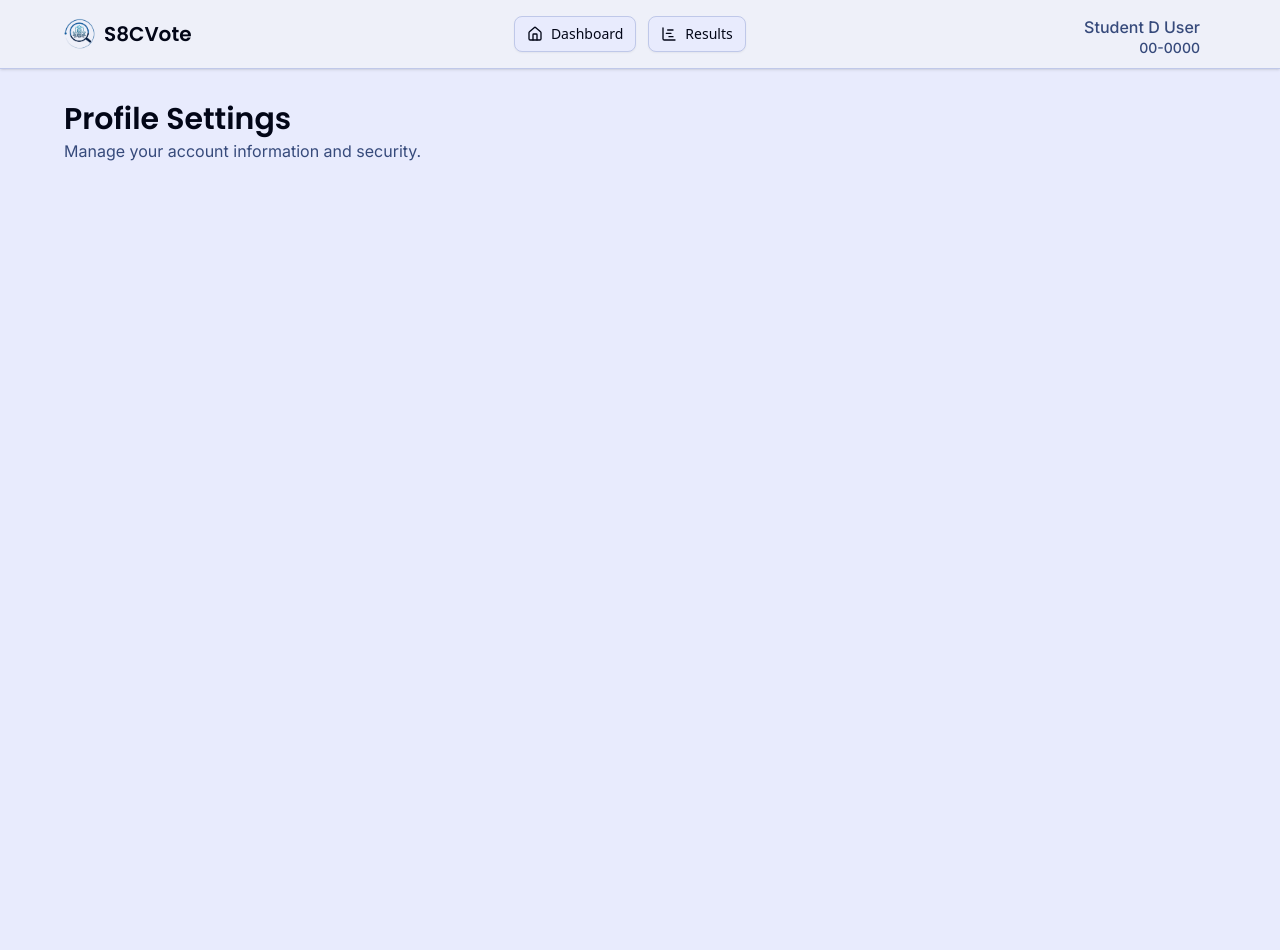
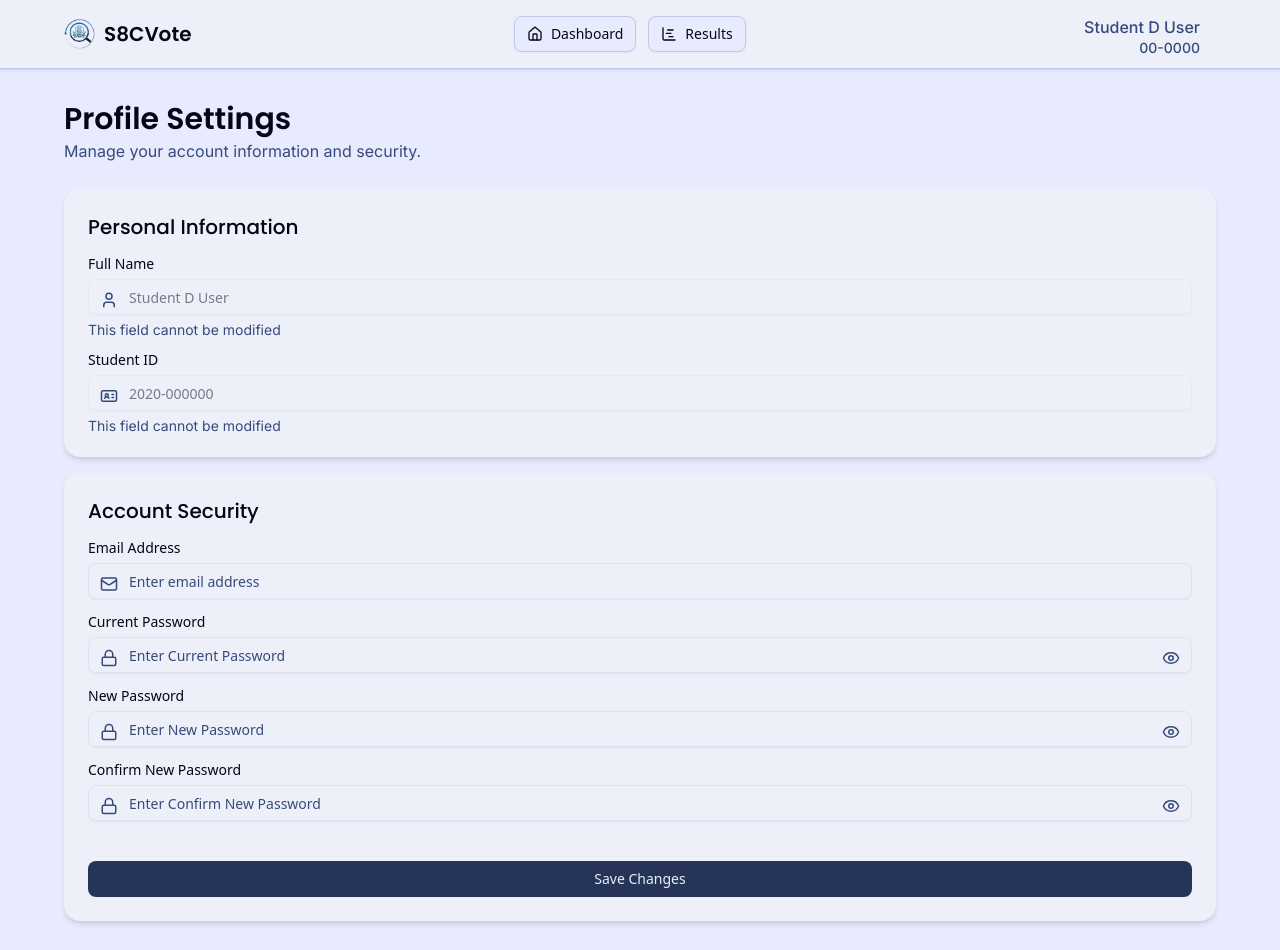
Before and after one commit to justinenorie/S8CVote, a Next.js app in the folder apps/web-app/: page /profile in a window 1280 px wide. Shown: the top 950 px of the page. Before the commit the page ends 800 px from the top, so only its background shows below. Built offline with nearby package versions, Linux system fonts and the light colour scheme.

Commit message:
feat: implement UI design for profile settings page

```diff
--- a/apps/web-app/src/app/(voting)/profile/page.tsx
+++ b/apps/web-app/src/app/(voting)/profile/page.tsx
@@ -1,14 +1,282 @@
+"use client";
+
+import { useState } from "react";
+import { useForm } from "react-hook-form";
+import { z } from "zod";
+import { zodResolver } from "@hookform/resolvers/zod";
+import {
+  Form,
+  FormField,
+  FormItem,
+  FormLabel,
+  FormControl,
+  FormMessage,
+} from "@/components/ui/form";
+import { Input } from "@/components/ui/input";
+import { Button } from "@/components/ui/button";
 import Typography from "@/components/ui/Typography";
+import { Mail, Lock, Eye, EyeOff, User, IdCard } from "lucide-react";
+
+const profileSchema = z
+  .object({
+    email: z.string().email("Invalid email address"),
+    currentPassword: z
+      .string()
+      .min(8, "Password must be at least 8 characters"),
+    newPassword: z.string().min(8, "Password must be at least 8 characters"),
+    confirmPassword: z
+      .string()
+      .min(8, "Password must be at least 8 characters"),
+  })
+  .refine((data) => data.newPassword === data.confirmPassword, {
+    path: ["confirmPassword"],
+    message: "Passwords do not match",
+  });
+
+type ProfileForm = z.infer<typeof profileSchema>;
 
 const Profile = () => {
+  const [showPassword, setShowPassword] = useState({
+    current: false,
+    new: false,
+    confirm: false,
+  });
+
+  const form = useForm<ProfileForm>({
+    resolver: zodResolver(profileSchema),
+    defaultValues: {
+      email: "",
+      currentPassword: "",
+      newPassword: "",
+      confirmPassword: "",
+    },
+  });
+
+  const onSubmit = (values: ProfileForm) => {
+    console.log(values);
+  };
+
   return (
-    <div>
-      <Typography variant="h2" className="">
-        Profile Settings
-      </Typography>
-      <Typography variant="p" className="text-muted-foreground mb-6">
-        Manage your account information and security.
-      </Typography>
+    <div className="space-y-8">
+      {/* Header */}
+      <Form {...form}>
+        <form onSubmit={form.handleSubmit(onSubmit)} className="space-y-4">
+          <div>
+            <Typography variant="h2">Profile Settings</Typography>
+            <Typography variant="p" className="text-muted-foreground mb-6">
+              Manage your account information and security.
+            </Typography>
+          </div>
+
+          {/* Personal Info */}
+          <div className="bg-card rounded-2xl p-6 shadow-md transition hover:shadow-lg">
+            <Typography variant="h4" className="mb-4">
+              Personal Information
+            </Typography>
+
+            <div className="space-y-4">
+              <FormItem>
+                <FormLabel>Full Name</FormLabel>
+                <div className="relative">
+                  <User
+                    className="text-muted-foreground absolute top-3 left-3"
+                    size={18}
+                  />
+                  <Input
+                    className="pl-10"
+                    value="Student D User"
+                    disabled
+                    readOnly
+                  />
+                </div>
+                <Typography variant="small" className="text-muted-foreground">
+                  This field cannot be modified
+                </Typography>
+              </FormItem>
+
+              <FormItem>
+                <FormLabel>Student ID</FormLabel>
+                <div className="relative">
+                  <IdCard
+                    className="text-muted-foreground absolute top-3 left-3"
+                    size={18}
+                  />
+                  <Input
+                    className="pl-10"
+                    value="2020-000000"
+                    disabled
+                    readOnly
+                  />
+                </div>
+                <Typography variant="small" className="text-muted-foreground">
+                  This field cannot be modified
+                </Typography>
+              </FormItem>
+            </div>
+          </div>
+
+          {/* Account Security */}
+          <div className="bg-card space-y-4 rounded-2xl p-6 shadow-md transition hover:shadow-lg">
+            <Typography variant="h4" className="mb-4">
+              Account Security
+            </Typography>
+
+            <FormField
+              control={form.control}
+              name="email"
+              render={({ field }) => (
+                <FormItem>
+                  <FormLabel>Email Address</FormLabel>
+                  <FormControl>
+                    <div className="relative">
+                      <Mail
+                        className="text-muted-foreground absolute top-3 left-3"
+                        size={18}
+                      />
+                      <Input
+                        placeholder="Enter email address"
+                        className="pl-10"
+                        {...field}
+                      />
+                    </div>
+                  </FormControl>
+                  <FormMessage />
+                </FormItem>
+              )}
+            />
+
+            {/* Current Password */}
+            <FormField
+              control={form.control}
+              name="currentPassword"
+              render={({ field }) => (
+                <FormItem>
+                  <FormLabel>Current Password</FormLabel>
+                  <FormControl>
+                    <div className="relative">
+                      <Lock
+                        className="text-muted-foreground absolute top-3 left-3"
+                        size={18}
+                      />
+                      <Input
+                        type={showPassword.current ? "text" : "password"}
+                        placeholder="Enter Current Password"
+                        className="pr-10 pl-10"
+                        {...field}
+                      />
+                      <button
+                        type="button"
+                        onClick={() =>
+                          setShowPassword((prev) => ({
+                            ...prev,
+                            current: !prev.current,
+                          }))
+                        }
+                        className="text-muted-foreground absolute top-3 right-3"
+                      >
+                        {showPassword.current ? (
+                          <EyeOff size={18} />
+                        ) : (
+                          <Eye size={18} />
+                        )}
+                      </button>
+                    </div>
+                  </FormControl>
+                  <FormMessage />
+                </FormItem>
+              )}
+            />
+
+            {/* New Password */}
+            <FormField
+              control={form.control}
+              name="newPassword"
+              render={({ field }) => (
+                <FormItem>
+                  <FormLabel>New Password</FormLabel>
+                  <FormControl>
+                    <div className="relative">
+                      <Lock
+                        className="text-muted-foreground absolute top-3 left-3"
+                        size={18}
+                      />
+                      <Input
+                        type={showPassword.new ? "text" : "password"}
+                        placeholder="Enter New Password"
+                        className="pr-10 pl-10"
+                        {...field}
+                      />
+                      <button
+                        type="button"
+                        onClick={() =>
+                          setShowPassword((prev) => ({
+                            ...prev,
+                            new: !prev.new,
+                          }))
+                        }
+                        className="text-muted-foreground absolute top-3 right-3"
+                      >
+                        {showPassword.new ? (
+                          <EyeOff size={18} />
+                        ) : (
+                          <Eye size={18} />
+                        )}
+                      </button>
+                    </div>
+                  </FormControl>
+                  <FormMessage />
+                </FormItem>
+              )}
+            />
+
+            {/* Confirm Password */}
+            <FormField
+              control={form.control}
+              name="confirmPassword"
+              render={({ field }) => (
+                <FormItem>
+                  <FormLabel>Confirm New Password</FormLabel>
+                  <FormControl>
+                    <div className="relative">
+                      <Lock
+                        className="text-muted-foreground absolute top-3 left-3"
+                        size={18}
+                      />
+                      <Input
+                        type={showPassword.confirm ? "text" : "password"}
+                        placeholder="Enter Confirm New Password"
+                        className="pr-10 pl-10"
+                        {...field}
+                      />
+                      <button
+                        type="button"
+                        onClick={() =>
+                          setShowPassword((prev) => ({
+                            ...prev,
+                            confirm: !prev.confirm,
+                          }))
+                        }
+                        className="text-muted-foreground absolute top-3 right-3"
+                      >
+                        {showPassword.confirm ? (
+                          <EyeOff size={18} />
+                        ) : (
+                          <Eye size={18} />
+                        )}
+                      </button>
+                    </div>
+                  </FormControl>
+                  <FormMessage />
+                </FormItem>
+              )}
+            />
+
+            <Button type="submit" className="mt-6 w-full">
+              Save Changes
+            </Button>
+          </div>
+        </form>
+      </Form>
     </div>
   );
 };
--- a/apps/web-app/src/components/results/ResultsCard.tsx
+++ b/apps/web-app/src/components/results/ResultsCard.tsx
@@ -52,7 +52,7 @@ const ResultsCard = ({ data }: { data: ResultsProps }) => {
           type="single"
           collapsible
           key={monthIndex}
-          className="bg-card rounded-2xl px-5 py-2"
+          className="bg-card rounded-2xl px-5 py-2 shadow-md transition hover:shadow-lg"
         >
           <AccordionItem value={`month-${monthIndex}`}>
             <AccordionTrigger className="items-center">
```
